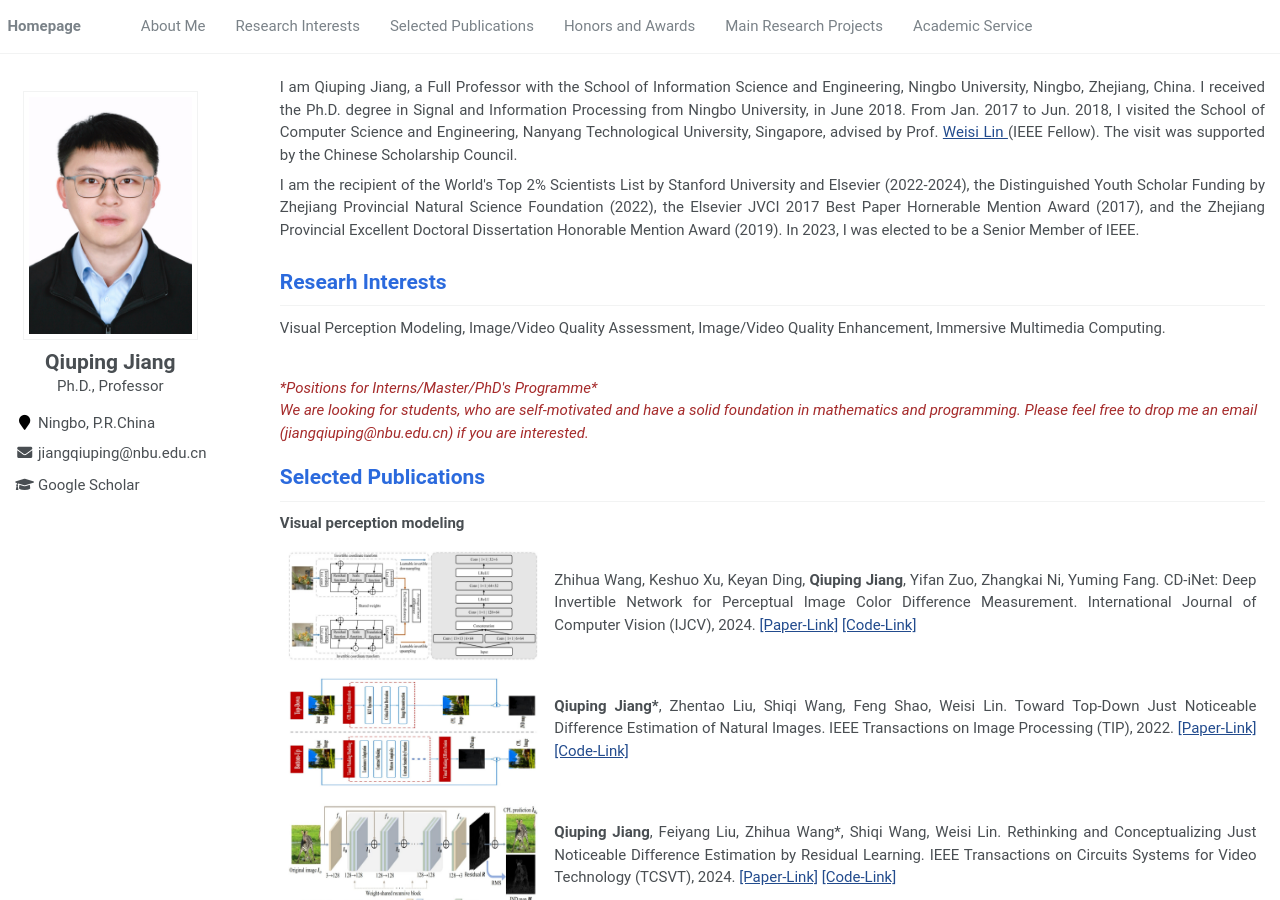
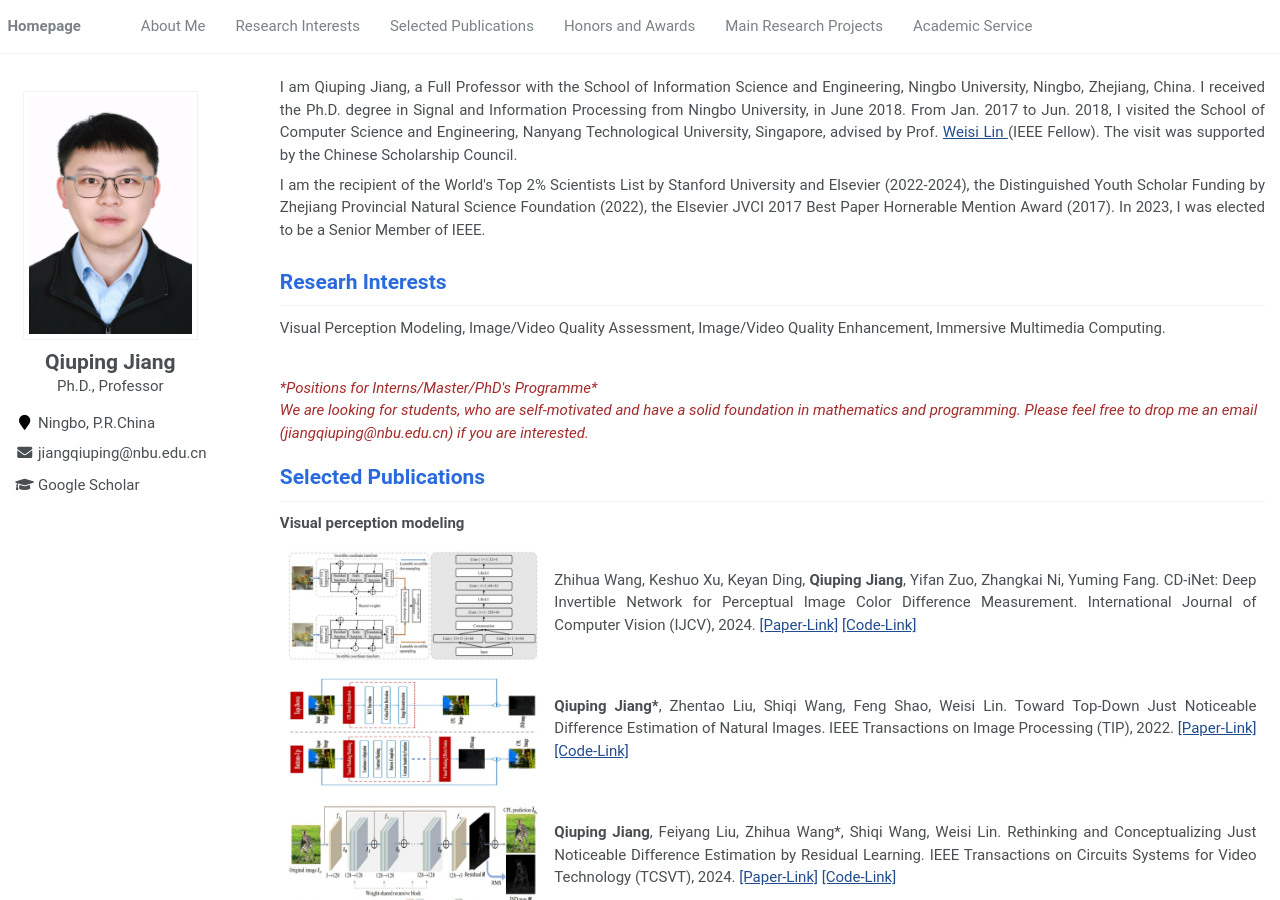
Before and after one commit to jiang-qiuping/Jiang-qiuping.github.io, a Jekyll site: the page built from assets/_pages/about.md, in a window 1280 px wide and 900 px high. Built offline with Jekyll 4.4.1, drawn with Linux system fonts in a browser that asks for light colours.

Commit message:
Update about.md

```diff
--- a/assets/_pages/about.md
+++ b/assets/_pages/about.md
@@ -22,7 +22,7 @@ redirect_from:
 I am Qiuping Jiang, a Full Professor with the School of Information Science and Engineering, Ningbo University, Ningbo, Zhejiang, China. I received the Ph.D. degree in Signal and Information Processing from Ningbo University, in June 2018. From Jan. 2017 to Jun. 2018, I visited the School of Computer Science and Engineering, Nanyang Technological University, Singapore, advised by  Prof. <a href = "https://personal.ntu.edu.sg/wslin/Home.html" target = "_blank"> Weisi Lin </a> (IEEE Fellow). The visit was supported by the Chinese Scholarship Council.
 </p>
 <p style="text-align: justify;font-family: Roboto;">
-I am the recipient of the World's Top 2% Scientists List by Stanford University and Elsevier (2022-2024), the Distinguished Youth Scholar Funding by Zhejiang Provincial Natural Science Foundation (2022), the Elsevier JVCI 2017 Best Paper Hornerable Mention Award (2017), and the Zhejiang Provincial Excellent Doctoral Dissertation Honorable Mention Award (2019). In 2023, I was elected to be a Senior Member of IEEE.
+I am the recipient of the World's Top 2% Scientists List by Stanford University and Elsevier (2022-2024), the Distinguished Youth Scholar Funding by Zhejiang Provincial Natural Science Foundation (2022), the Elsevier JVCI 2017 Best Paper Hornerable Mention Award (2017). In 2023, I was elected to be a Senior Member of IEEE.
 </p>
 <span class='anchor' id='r-interests'></span>
 
```
